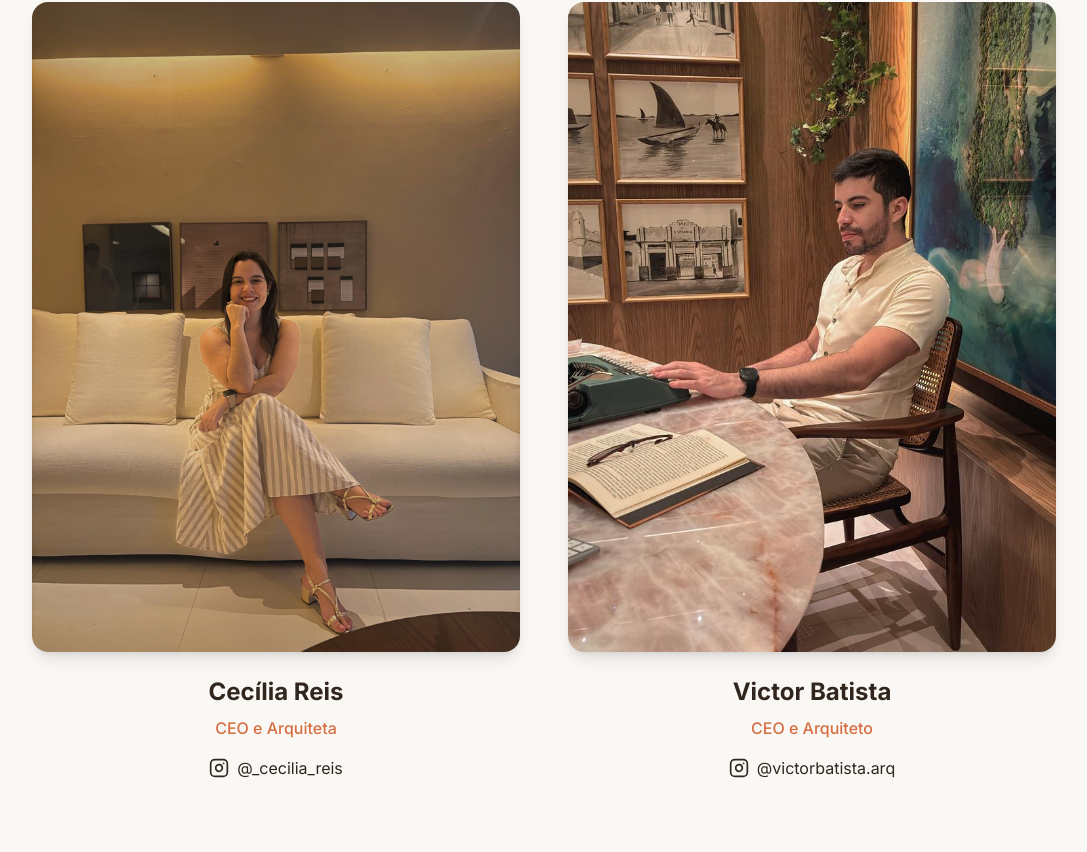
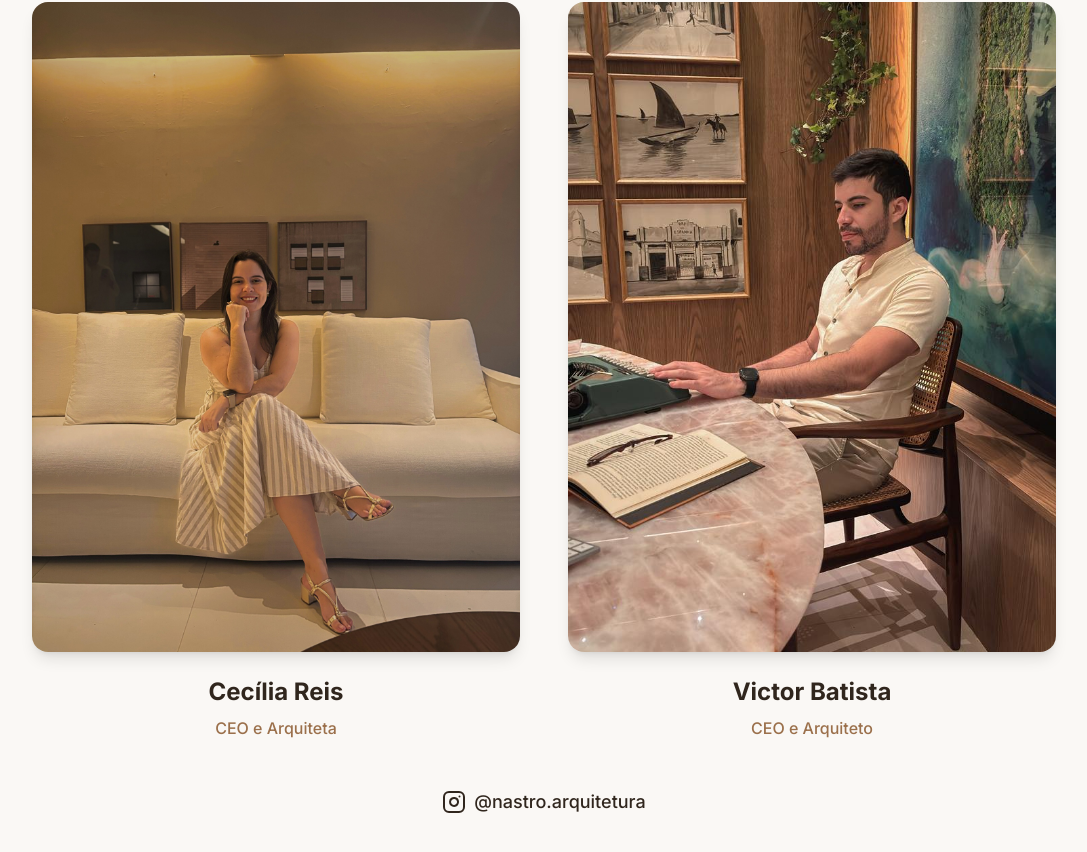
Before and after one commit to pedrojesusdev/NastroArq., a React (Vite) app: page /sobre in a window 1280 px wide. Shown: the part 882-1734 px from the top of the page, without its empty margins (96-1183 px from the left). Built offline with nearby package versions, Linux system fonts and the light colour scheme; the HTML template or start-up script is replaced by a standard one.

Commit message:
Refactor: Update color palette and content

```diff
--- a/src/components/Hero.tsx
+++ b/src/components/Hero.tsx
@@ -7,8 +7,11 @@ const Hero = () => {
     <section className="relative h-screen w-full flex items-center justify-center overflow-hidden">
       {/* Background Image */}
       <div
-        className="absolute inset-0 bg-cover bg-center bg-no-repeat"
-        style={{ backgroundImage: `url(${heroImage})` }}
+        className="absolute inset-0 bg-cover bg-no-repeat"
+        style={{
+          backgroundImage: `url(${heroImage})`,
+          backgroundPosition: '50% 35%'
+        }}
       >
         <div className="absolute inset-0 bg-gradient-to-b from-black/40 via-black/30 to-black/60" />
       </div>
--- a/src/index.css
+++ b/src/index.css
@@ -17,33 +17,33 @@ All colors MUST be HSL.
     --popover: 0 0% 100%;
     --popover-foreground: 28 25% 15%;
 
-    --primary: 18 65% 55%;
+    --primary: 28 35% 45%;
     --primary-foreground: 36 50% 98%;
 
-    --secondary: 35 20% 88%;
+    --secondary: 30 25% 85%;
     --secondary-foreground: 28 25% 15%;
 
-    --muted: 35 15% 92%;
+    --muted: 35 15% 90%;
     --muted-foreground: 28 15% 45%;
 
-    --accent: 28 45% 65%;
+    --accent: 25 30% 55%;
     --accent-foreground: 36 50% 98%;
 
     --destructive: 0 84.2% 60.2%;
     --destructive-foreground: 36 50% 98%;
 
-    --border: 35 20% 88%;
-    --input: 35 20% 88%;
-    --ring: 18 65% 55%;
+    --border: 30 20% 85%;
+    --input: 30 20% 85%;
+    --ring: 28 35% 45%;
 
     --radius: 0.75rem;
 
     /* Architecture-specific colors */
-    --warm-sand: 35 40% 85%;
-    --terracotta: 18 65% 55%;
-    --clay: 25 45% 50%;
+    --warm-sand: 30 25% 80%;
+    --terracotta: 28 35% 45%;
+    --clay: 25 30% 40%;
     --warm-gray: 30 10% 40%;
-    --light-cream: 40 35% 95%;
+    --light-cream: 35 25% 92%;
 
     /* Gradients */
     --gradient-warm: linear-gradient(135deg, hsl(var(--terracotta)) 0%, hsl(var(--clay)) 100%);
@@ -67,7 +67,7 @@ All colors MUST be HSL.
     --popover: 28 20% 12%;
     --popover-foreground: 36 33% 97%;
 
-    --primary: 18 65% 55%;
+    --primary: 28 35% 45%;
     --primary-foreground: 36 50% 98%;
 
     --secondary: 28 15% 20%;
@@ -84,7 +84,7 @@ All colors MUST be HSL.
 
     --border: 28 15% 20%;
     --input: 28 15% 20%;
-    --ring: 18 65% 55%;
+    --ring: 28 35% 45%;
   }
 }
 
--- a/src/pages/About.tsx
+++ b/src/pages/About.tsx
@@ -8,14 +8,12 @@ const About = () => {
     {
       name: "Cecília Reis",
       role: "CEO e Arquiteta",
-      image: ceciliaReis,
-      instagram: "_cecilia_reis"
+      image: ceciliaReis
     },
     {
       name: "Victor Batista",
       role: "CEO e Arquiteto",
-      image: victorBatista,
-      instagram: "victorbatista.arq"
+      image: victorBatista
     }
   ];
 
@@ -84,21 +82,25 @@ const About = () => {
                   <h3 className="text-2xl font-bold text-foreground mb-2">
                     {member.name}
                   </h3>
-                  <p className="text-primary font-medium mb-4">
+                  <p className="text-primary font-medium">
                     {member.role}
                   </p>
-                  <a
-                    href={`https://www.instagram.com/${member.instagram}`}
-                    target="_blank"
-                    rel="noopener noreferrer"
-                    className="inline-flex items-center gap-2 text-foreground hover:text-primary transition-colors"
-                  >
-                    <Instagram className="w-5 h-5" />
-                    <span>@{member.instagram}</span>
-                  </a>
                 </div>
               </div>
             ))}
+          </div>
+
+          {/* Instagram centralizado */}
+          <div className="text-center mt-12 animate-fade-in">
+            <a
+              href="https://www.instagram.com/nastro.arquitetura"
+              target="_blank"
+              rel="noopener noreferrer"
+              className="inline-flex items-center gap-2 text-foreground hover:text-primary transition-colors text-lg font-medium"
+            >
+              <Instagram className="w-6 h-6" />
+              <span>@nastro.arquitetura</span>
+            </a>
           </div>
         </div>
       </section>
```
